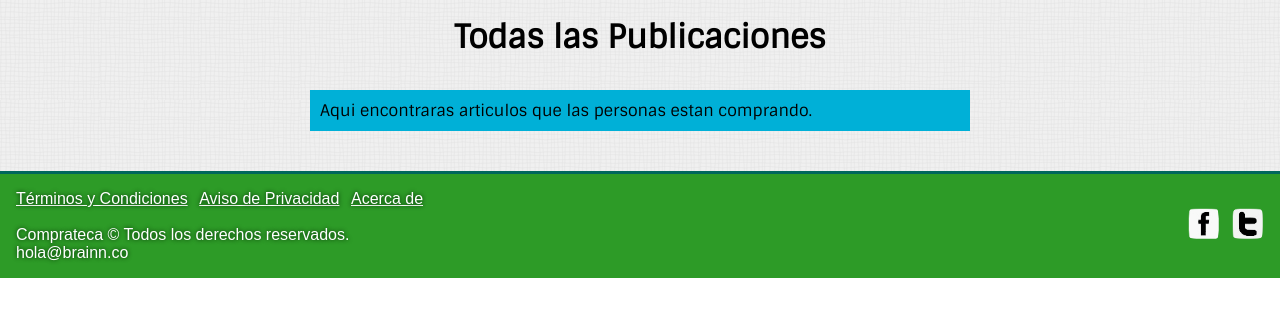
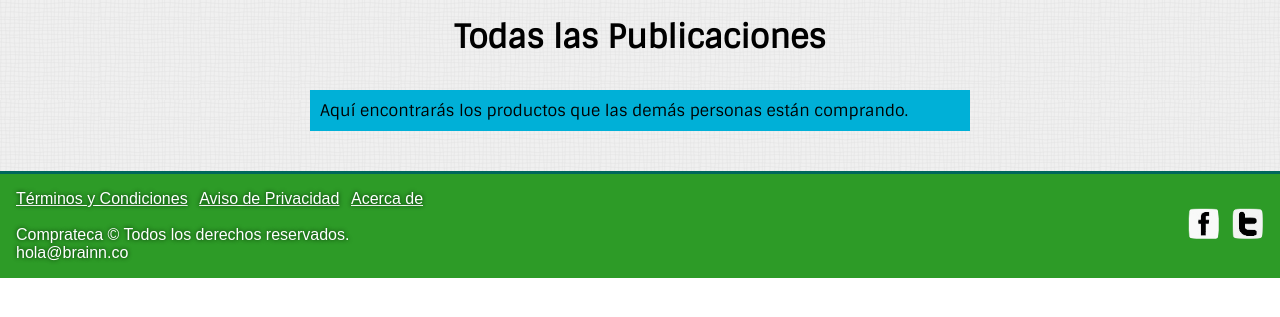
Before and after one commit to UncleMario/comprateca, a Django app: template comprateca/templates/mvp/articles.html in a window 1280 px wide. Shown: the part 57-374 px from the top of the page. Run offline with Django 3.2, Linux system fonts and the light colour scheme; the template is opened without the code that fills it, so the values that code supplies are empty; some libraries are stand-ins or nearby versions; some web fonts are replaced.

Commit message:
fix articles help

```diff
--- a/comprateca/templates/mvp/articles.html
+++ b/comprateca/templates/mvp/articles.html
@@ -10,7 +10,7 @@
 		</div>
 
 			<div class="alert">
-				<p>Aqui encontraras articulos que las personas estan comprando.</p>
+				<p>Aquí encontrarás los productos que las demás personas están comprando.</p>
 			</div>
 
 		<div class="size-2em">
```
